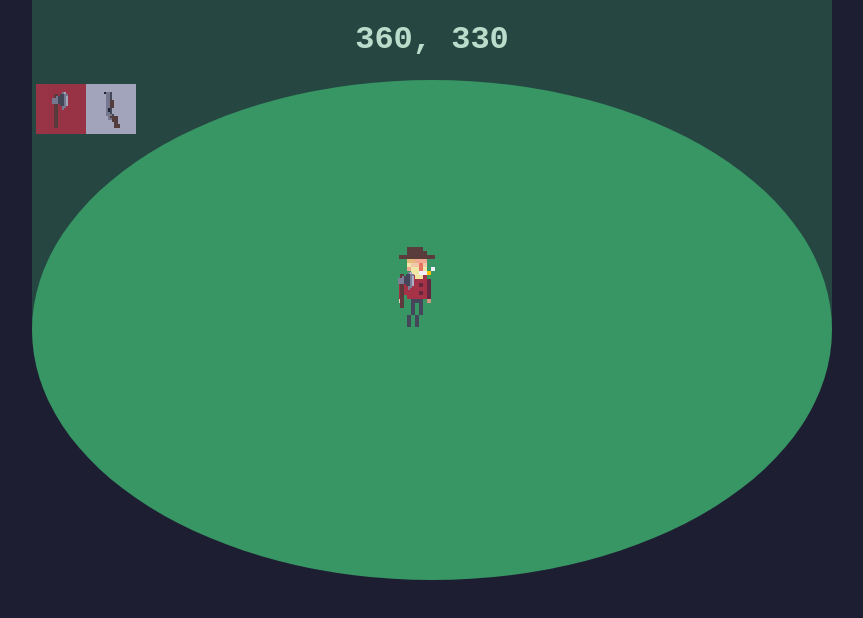
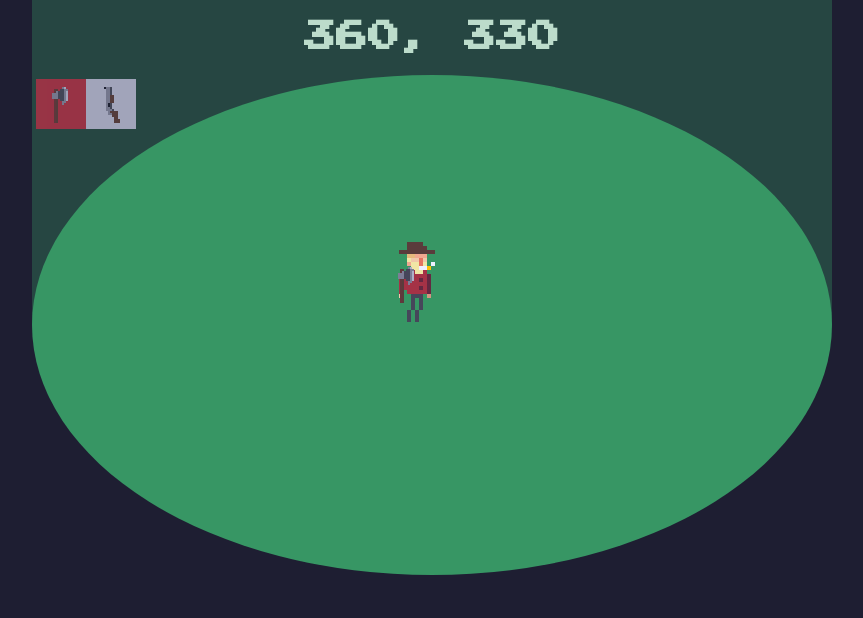
Before and after one commit to seapvnk/woods, a plain HTML site: page index.html in a window 1280 px wide. Shown: the whole page, without its empty margins (208-1071 px from the left). Drawn offline with Linux system fonts and the light colour scheme.

Commit message:
using font

```diff
--- a/src/styles/globals.css
+++ b/src/styles/globals.css
@@ -1,9 +1,9 @@
 body {
     background-color: #1e1e32;
+    font-family: 'Press Start 2P', cursive;
 }
 
 h1 {
-    font-family: 'Courier New', Courier, monospace;
     color: #fff;
     text-align: center;
 }
```
